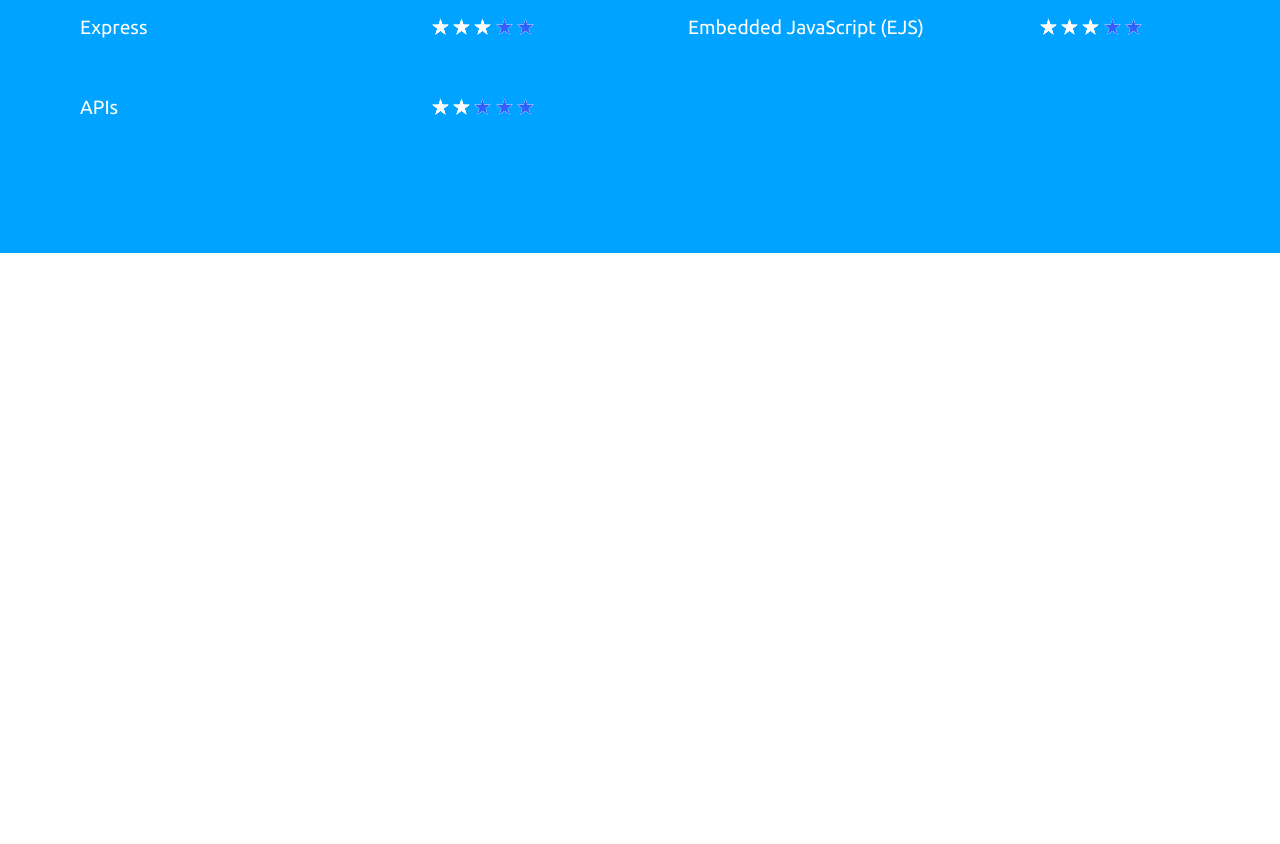
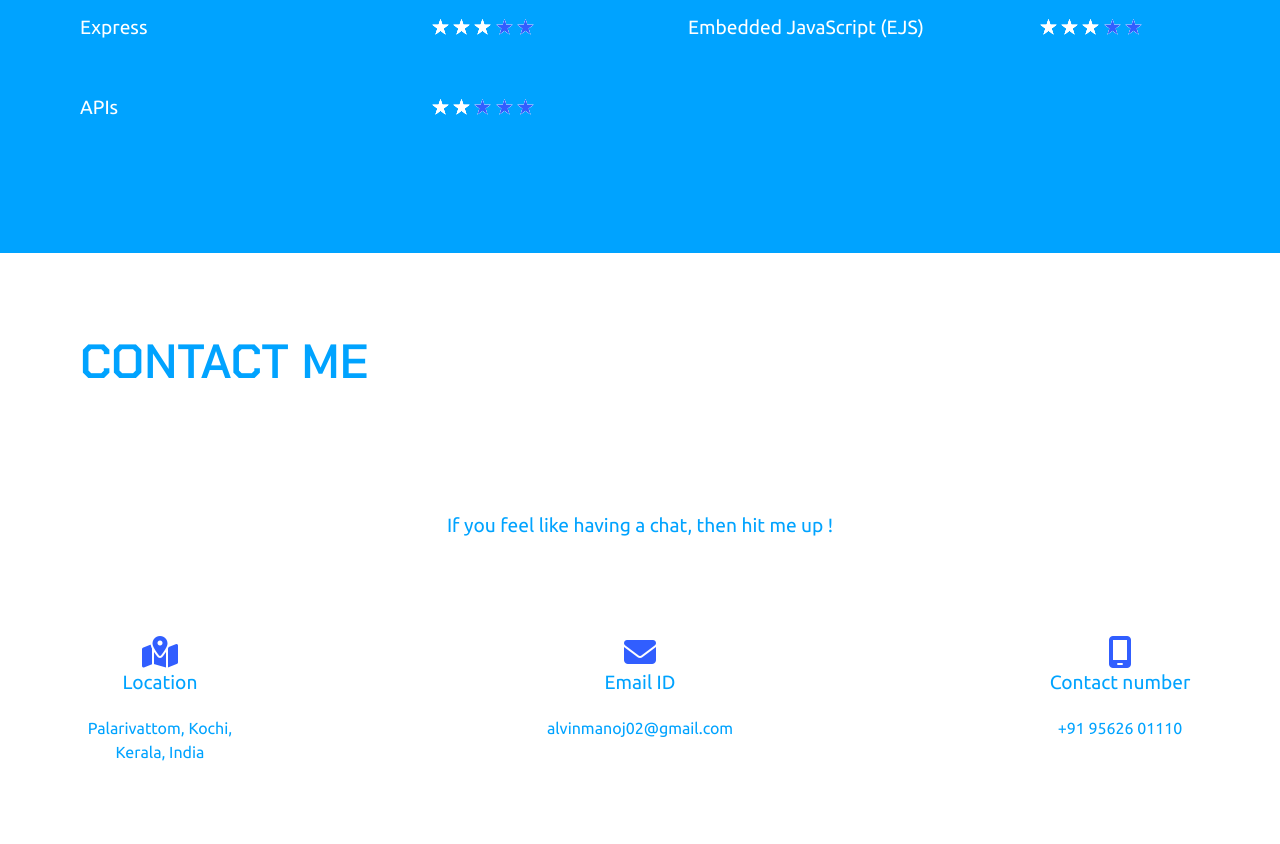
Before and after one commit to AlvinManojAlex/Portfolio-Website, a plain HTML site: page index.html in a window 1280 px wide. Shown: the part 2201-3045 px from the top of the page. Before the commit the page ends 2454 px from the top, so only its background shows below. Drawn offline with nearby package versions, Linux system fonts and the light colour scheme; a web font is replaced by a local one.

Commit message:
Design contact section

```diff
--- a/index.html
+++ b/index.html
@@ -16,6 +16,9 @@
     <link rel="preconnect" href="https://fonts.gstatic.com" crossorigin>
     <link href="https://fonts.googleapis.com/css2?family=Arizonia&family=Chakra+Petch:wght@600&family=Ubuntu&display=swap"
         rel="stylesheet">
+
+    <!-- Font Awesome -->
+    <script src="https://kit.fontawesome.com/41377152c7.js" crossorigin="anonymous"></script>
 
     <title>Portfolio</title>
 </head>
@@ -178,6 +181,30 @@
         </div>
     </section>
 
+    <section id="contact-section">
+        <h1 class="contact-heading">CONTACT ME</h1>
+        <p class="contact-content contact-line">If you feel like having a chat, then hit me up !</p>
+
+        <div class="contact-container">
+            <i class="contact-icon fa-solid fa-map-location-dot"></i>
+            <i class="contact-icon fa-solid fa-envelope"></i>
+            <i class="contact-icon fa-solid fa-mobile-screen"></i>
+            <p class="contact-content">Location</p>
+            <p class="contact-content">Email ID</p>
+            <p class="contact-content">Contact number</p>
+            <p class="contact-content sub-content">Palarivattom, Kochi, Kerala, India</p>
+            <p class="contact-content sub-content">alvinmanoj02@gmail.com</p>
+            <p class="contact-content sub-content">+91 95626 01110</p>
+
+        </div>
+
+
+    </section>
+
+    <section id="footer-section">
+
+    </section>
+
 
     <!-- Jquery script -->
     <script src="https://code.jquery.com/jquery-3.2.1.slim.min.js"
--- a/styles.css
+++ b/styles.css
@@ -122,3 +122,43 @@
     color: white;
     font-size: 1.2rem;
 }
+
+/* Contact Section */
+
+#contact-section{
+    padding: 5rem;
+}
+
+.contact-heading{
+    font-family: Chakra Petch, sans-serif;
+    color: #00A3FF;
+    font-size: 3rem;
+    padding-bottom: 7rem;
+}
+
+.contact-content{
+    font-family: Ubuntu, sans-serif;
+    color: #00A3FF;
+    font-size: 1.2rem;
+    text-align: center;
+}
+
+.sub-content{
+    font-size: 1rem;
+}
+
+.contact-line{
+    padding-bottom: 5rem;
+}
+
+.contact-container{
+    display: grid;
+    grid-template: 2rem 3rem 3rem/ 10rem 30rem 10rem;
+    justify-content: space-between;
+}
+
+.contact-icon{
+    text-align: center;
+    font-size: 2rem;
+    color: #315EFF;
+}
```
